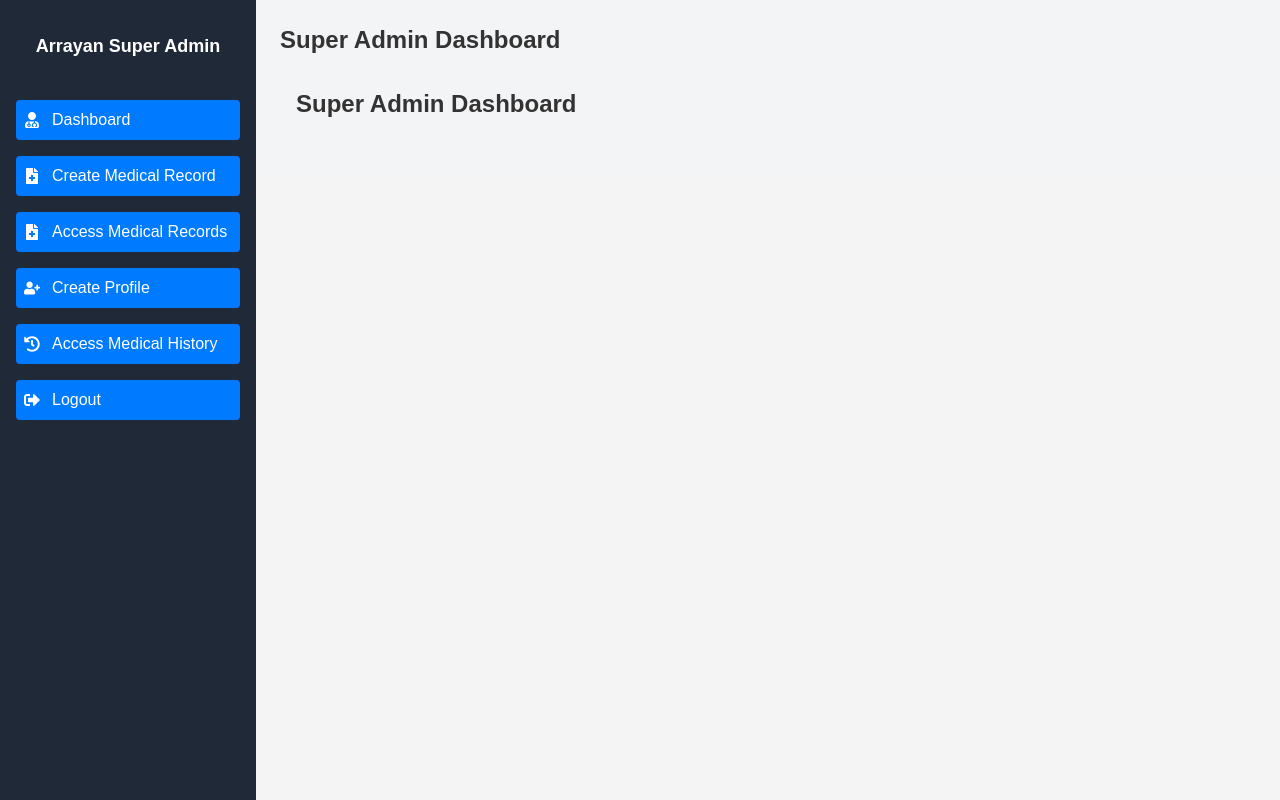
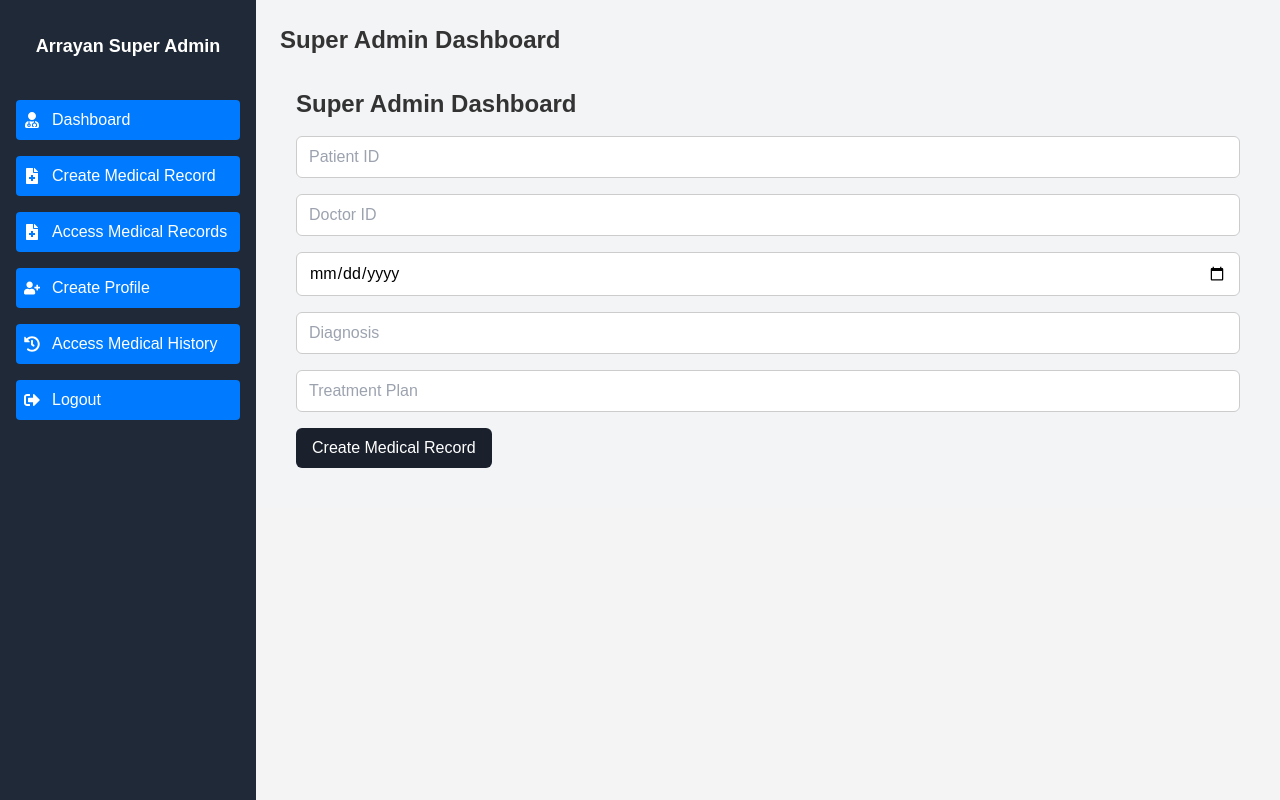
Before and after one commit to ShoElj/dental-clinic-, a React (Vite) app: page /superadmin in a window 1280 px wide. Built offline with nearby package versions, Linux system fonts and the light colour scheme.

Commit message:
made corrections

```diff
--- a/package.json
+++ b/package.json
@@ -27,6 +27,7 @@
     "@types/react": "^18.3.3",
     "@types/react-dom": "^18.3.0",
     "@vitejs/plugin-react": "^4.3.1",
+    "concurrently": "^8.2.2",
     "eslint": "^8.57.0",
     "eslint-plugin-react": "^7.34.2",
     "eslint-plugin-react-hooks": "^4.6.2",
--- a/src/App.jsx
+++ b/src/App.jsx
@@ -1,4 +1,4 @@
-import React from 'react';
+import React, { useState } from 'react';
 import { BrowserRouter as Router, Routes, Route, Navigate } from 'react-router-dom';
 import Login from './Components/Auth/Login';
 import Logout from './Components/Auth/Logout';
@@ -15,14 +15,16 @@ import ViewProfile from './Components/Profiles/ViewProfile';
 import MedicalHistory from './Components/History/MedicalHistory';
 
 const App = () => {
+  const [selectedTab, setSelectedTab] = useState(0);
+
   return (
     <Router>
       <Routes>
         <Route path="/login" element={<Login />} />
         <Route path="/logout" element={<Logout />} />
 
-        <Route element={<MainLayout />}>
-          <Route path="/superadmin" element={<SuperAdminDashboard />} />
+        <Route element={<MainLayout selectedTab={selectedTab} onSelectTab={setSelectedTab} />}>
+          <Route path="/superadmin" element={<SuperAdminDashboard selectedTab={selectedTab} onSelectTab={setSelectedTab} />} />
           <Route path="/doctor" element={<DoctorDashboard />} />
           <Route path="/accounts" element={<AccountsDashboard />} />
           <Route path="/dietitian" element={<DietitianDashboard />} />
@@ -40,13 +42,13 @@ const App = () => {
   );
 };
 
-const MainLayout = () => {
+const MainLayout = ({ selectedTab, onSelectTab }) => {
   return (
     <div className="flex">
-      <Sidebar />
+      <Sidebar onSelectTab={onSelectTab} />
       <div className="flex-grow">
         <Routes>
-          <Route path="/superadmin" element={<SuperAdminDashboard />} />
+          <Route path="/superadmin" element={<SuperAdminDashboard selectedTab={selectedTab} onSelectTab={onSelectTab} />} />
           <Route path="/doctor" element={<DoctorDashboard />} />
           <Route path="/accounts" element={<AccountsDashboard />} />
           <Route path="/dietitian" element={<DietitianDashboard />} />
--- a/src/Components/Dashboard/SuperAdminDashboard.jsx
+++ b/src/Components/Dashboard/SuperAdminDashboard.jsx
@@ -1,42 +1,31 @@
-import React, { useState } from 'react'; // Import React and useState hook from 'react'
-import { Tabs, TabPanel } from 'react-tabs'; // Import Tabs and TabPanel from 'react-tabs' for tab functionality
-import MedicalRecords from '../Records/MedicalRecords'; // Import MedicalRecords component
-import CreateProfile from '../Profiles/CreateProfile'; // Import CreateProfile component
-import MedicalHistory from '../History/MedicalHistory'; // Import MedicalHistory component
-import Logout from '../Auth/Logout'; // Import Logout component
+import React from 'react';
+import { Tabs, TabPanel } from 'react-tabs';
+import MedicalRecords from '../Records/MedicalRecords';
+import CreateProfile from '../Profiles/CreateProfile';
+import MedicalHistory from '../History/MedicalHistory';
+import Logout from '../Auth/Logout';
 
-// Define the SuperAdminDashboard component
-const SuperAdminDashboard = () => {
-  // Use useState to manage the state of the selected tab
-  const [selectedTab, setSelectedTab] = useState(0);
-
-  // Render the SuperAdminDashboard component
+const SuperAdminDashboard = ({ selectedTab, onSelectTab }) => {
   return (
-    <div className="flex-grow p-6 bg-gray-100"> {/* Container for the dashboard */}
-      <h1 className="text-2xl font-bold mb-4">Super Admin Dashboard</h1> {/* Dashboard title */}
-      <div className="flex-grow p-4"> {/* Content container */}
+    <div className="flex-grow p-6 bg-gray-100">
+      <h1 className="text-2xl font-bold mb-4">Super Admin Dashboard</h1>
+      <div className="flex-grow p-4">
         <div className="flex justify-between items-center mb-4">
-          <h1 className="text-2xl font-bold">Super Admin Dashboard</h1> {/* Another dashboard title */}
+          <h1 className="text-2xl font-bold">Super Admin Dashboard</h1>
         </div>
-        {/* Tabs component for navigation */}
-        <Tabs selectedIndex={setSelectedTab} onSelect={index => setSelectedTab(index)}>
-          {/* Tab for creating medical records */}
+        <Tabs selectedIndex={selectedTab} onSelect={index => onSelectTab(index)}>
           <TabPanel>
             <MedicalRecords create={true} />
           </TabPanel>
-          {/* Tab for accessing medical records */}
           <TabPanel>
             <MedicalRecords create={false} />
           </TabPanel>
-          {/* Tab for creating profiles */}
           <TabPanel>
             <CreateProfile />
           </TabPanel>
-          {/* Tab for creating medical history */}
           <TabPanel>
             <MedicalHistory create={true} />
           </TabPanel>
-          {/* Tab for accessing medical history */}
           <TabPanel>
             <MedicalHistory create={false} />
           </TabPanel>
--- a/src/Components/Sidebar/Sidebar.jsx
+++ b/src/Components/Sidebar/Sidebar.jsx
@@ -1,9 +1,7 @@
 import React from 'react';
 import { FaUserMd, FaFileMedical, FaHistory, FaUserPlus, FaSignOutAlt } from "react-icons/fa";
 
-// Define the Sidebar component
 const Sidebar = ({ onSelectTab }) => {
-  // Render the sidebar with navigation options
   return (
     <div className="bg-gray-800 text-white w-64 min-h-screen p-4">
       <div className="flex items-center justify-center py-4">
@@ -39,5 +37,4 @@ const Sidebar = ({ onSelectTab }) => {
   );
 };
 
-// Export the Sidebar component
 export default Sidebar;
```
Also changed, not shown: 1 other file (tests, documents, lock files or other folders).
